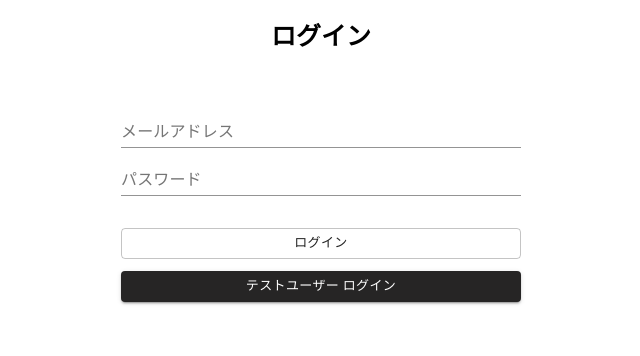
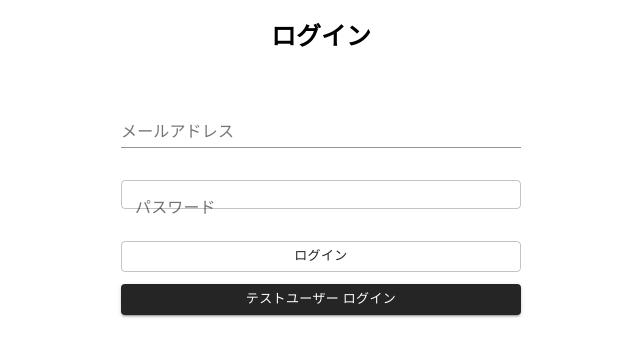
Before and after one commit to tam-t-3/Graph-App-Prd, a React (Create React App) app: page / in a window 1280 px wide. Shown: the top 356 px of the page, without its empty margins (319-959 px from the left). Built offline with nearby package versions, Linux system fonts and the light colour scheme; no server answers.

Commit message:
Added TextField border to SignIn.tsx

```diff
--- a/src/Auth/SignIn.tsx
+++ b/src/Auth/SignIn.tsx
@@ -3,6 +3,7 @@ import { AuthContext } from "./AuthProvider";
 import { Button, TextField } from "@material-ui/core";
 import { navigation, aboutTxt, testUser } from "../Constants/Strings";
 import { withRouter } from "react-router";
+import styled from "styled-components";
 
 const Style: React.CSSProperties = {
   color: "white",
@@ -52,14 +53,25 @@ const SignIn = () => {
             placeholder="メールアドレス"
           />
         </label>
+
+        <div className="module-spacer--medium"/>
+
         <label>
+          <TextFieldborder>
             <TextField fullWidth={true} label={aboutTxt.password}
+                variant="outlined"
                 name="password"
                 type="password"
                 value={password}
                 placeholder="パスワード"
                 onChange={handlePassword}
+                inputProps={{
+                  style: {
+                    padding: 5
+                  }
+               }}
               />
+          </TextFieldborder>
         </label>
 
       <div className="module-spacer--medium"/>
@@ -80,4 +92,8 @@ const SignIn = () => {
   )
 }
 
+const TextFieldborder = styled.div`
+
+`
+
 export default withRouter(SignIn);
```
Also changed, not shown: 1 other file (tests, documents, lock files or other folders). Lines whose indentation alone changed are shown as unchanged.
